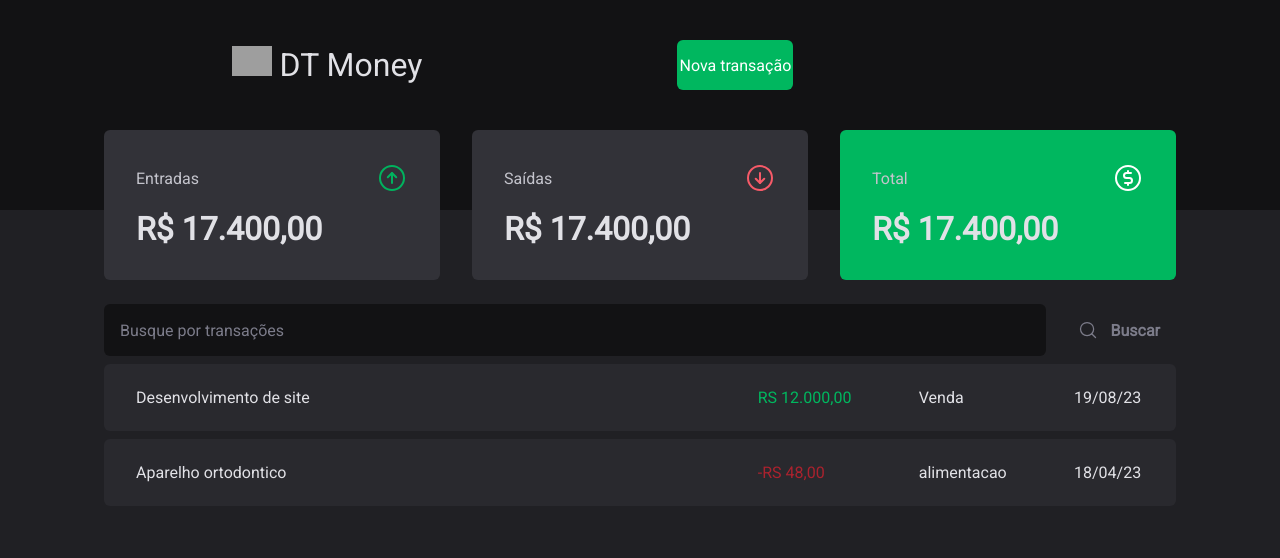
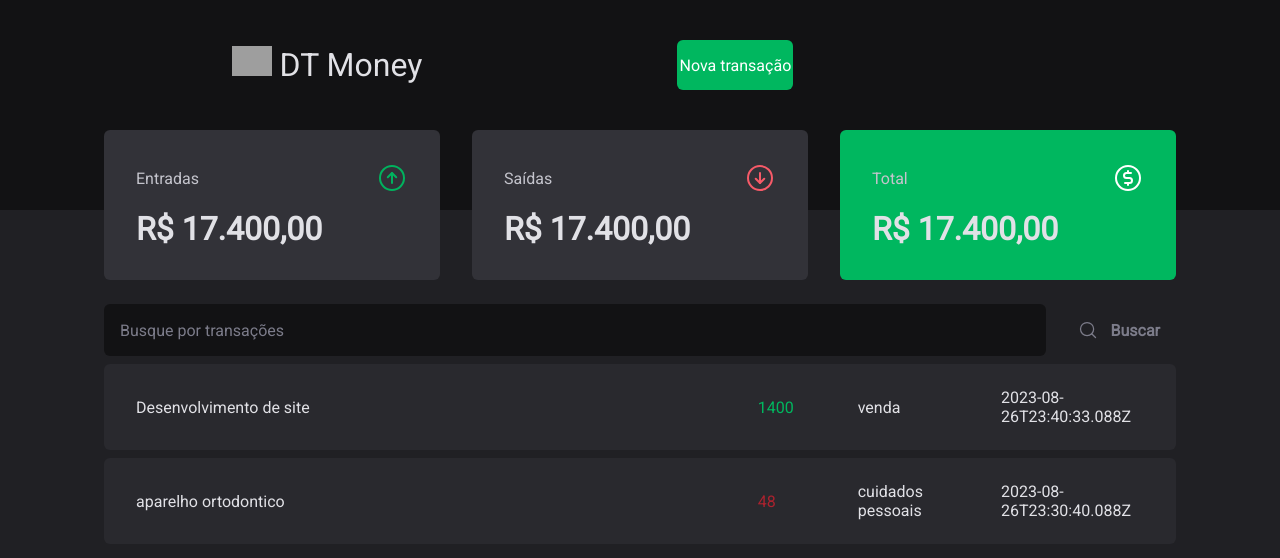
Before and after one commit to Guilhermefonseca2021/money-dt-withAPI, a React (Vite) app: page / in a window 1280 px wide. Shown: the top 558 px of the page. Built offline with nearby package versions, Linux system fonts and the light colour scheme; data requests are answered from the project's data file; grey boxes are pictures that could not be loaded.

Commit message:
API service integration

```diff
--- a/package.json
+++ b/package.json
@@ -5,13 +5,16 @@
   "type": "module",
   "scripts": {
     "dev": "vite",
+    "dev:server": "json-server server.json -p 3333 -w -d 500",
     "build": "tsc && vite build",
     "lint": "eslint . --ext ts,tsx --report-unused-disable-directives --max-warnings 0",
     "preview": "vite preview"
   },
   "dependencies": {
     "@radix-ui/react-dialog": "^1.0.4",
+    "@radix-ui/react-radio-group": "^1.1.3",
     "@types/styled-components": "^5.1.26",
+    "express": "^4.18.2",
     "phosphor-react": "^1.4.1",
     "react": "^18.2.0",
     "react-dom": "^18.2.0",
@@ -26,6 +29,7 @@
     "eslint": "^8.45.0",
     "eslint-plugin-react-hooks": "^4.6.0",
     "eslint-plugin-react-refresh": "^0.4.3",
+    "json-server": "^0.17.3",
     "typescript": "^5.0.2",
     "vite": "^4.4.5"
   }
--- /dev/null
+++ b/server.json
@@ -0,0 +1,20 @@
+{
+    "transactions": [
+    {
+        "id": 1,
+        "description": "Desenvolvimento de site",
+        "type": "income",
+        "category": "venda",
+        "price": 1400,
+        "createAt": "2023-08-26T23:40:33.088Z"
+    },
+    {
+      "id": 2,
+      "description": "aparelho ortodontico",
+      "type": "outcome",
+      "category": "cuidados pessoais",
+      "price": 48,
+      "createAt": "2023-08-26T23:30:40.088Z"
+  }
+    ]
+}
--- a/src/components/NewTransationModal/index.tsx
+++ b/src/components/NewTransationModal/index.tsx
@@ -1,6 +1,7 @@
 import * as Dialog from '@radix-ui/react-dialog'
 import { Overlay, Content, CloseButton, TransationType, TransationTypeButton} from './styles'
 import { ArrowCircleDown, ArrowCircleUp, X } from 'phosphor-react'
+
 
 export function NewTransationModal() {
     return (
@@ -24,12 +25,12 @@ export function NewTransationModal() {
 
                         <TransationType>
 
-                            <TransationTypeButton variant='income'>
+                            <TransationTypeButton variant='income' value='income'>
                                 <ArrowCircleUp size={24} />
                                 Entrada
                             </TransationTypeButton>
 
-                            <TransationTypeButton variant='outcome'>
+                            <TransationTypeButton variant='outcome' value='outcome'>
                                 <ArrowCircleDown size={24} />
                                 Saída
                             </TransationTypeButton>
--- a/src/components/NewTransationModal/styles.ts
+++ b/src/components/NewTransationModal/styles.ts
@@ -1,5 +1,7 @@
 import { styled } from "styled-components";
 import * as Dialog from '@radix-ui/react-dialog'
+// forma para enviar nossos dados como radio 'opcoes' do form enviadas pelo user
+import * as RadioGroup from '@radix-ui/react-radio-group';
 
 export const Overlay = styled(Dialog.Overlay)`
     position: fixed;
@@ -58,7 +60,7 @@ export const Content = styled(Dialog.Content)`
     }
 `;
 
-export const TransationType = styled.div`
+export const TransationType = styled(RadioGroup.Root)`
     display: flex;
     grid-template-columns: repeat(2, 1fr);
     gap: 1rem;
@@ -69,7 +71,7 @@ interface TransationTypeButtonProps {
     variant: 'income' | 'outcome';
 }
 
-export const TransationTypeButton = styled.button<TransationTypeButtonProps>`
+export const TransationTypeButton = styled(RadioGroup.Item)<TransationTypeButtonProps>`
     background: ${props => props.theme['gray-700']};
     padding: 1rem;
     width: 100%;
@@ -85,6 +87,20 @@ export const TransationTypeButton = styled.button<TransationTypeButtonProps>`
     svg {
         color: ${props => props.variant == 'income' ? props.theme['green-500'] : props.theme['red-500']};
     }
+
+    &[data-state='unchecked']:hover {
+        transition: all .2s;
+        background: ${props => props.variant == 'income' ? props.theme['gray-600'] : props.theme['gray-600']};
+    }
+
+    &[data-state='checked'] {
+        ${props => props.theme.white};
+        background: ${props => props.variant == 'income' ? props.theme['green-500'] : props.theme['red-500']};
+
+        svg {
+            color: ${props => props.theme.white};
+        }
+    }
 `;
 
 export const CloseButton = styled(Dialog.Close)`
--- a/src/pages/Transations/index.tsx
+++ b/src/pages/Transations/index.tsx
@@ -1,10 +1,33 @@
+import { useEffect, useState } from "react";
 import { Header } from "../../components/Header/Header";
 import { Summary } from "../../components/Summary";
 import { SearchForm } from "./components/SearchForm";
 import { PriceHighLight, TransationContainer, TransationsTable } from "./styles";
 
+interface Transactions {
+    id: number,
+    description: string,
+    type: 'income' | 'outcome',
+    category: string,
+    price: number,
+    createAt: string;
+}
 
 export function Transations() {
+    const [transactions, setTransactions] = useState<Transactions[]>([])
+
+    async function loadTransactions() {
+        const response = await fetch('http://localhost:3333/transactions')
+        const data = await response.json();
+
+        setTransactions(data);
+    }
+
+    useEffect( () => {
+        loadTransactions()
+    }, [])
+
+
     return (
         <div>
             <Header />
@@ -15,26 +38,20 @@ export function Transations() {
 
                 <TransationsTable>
                     <tbody>
-                        <tr>
-                            <td width="58%">Desenvolvimento de site</td>
-                            <td>
-                                <PriceHighLight variant="income">
-                                    RS 12.000,00
-                                </PriceHighLight>
-                            </td>
-                            <td>Venda</td>
-                            <td>19/08/23</td>
-                        </tr>
-                        <tr>
-                            <td width="58%">Aparelho ortodontico</td>
-                            <td>
-                                <PriceHighLight variant="outcome">
-                                    -RS 48,00
-                                </PriceHighLight>
-                            </td>
-                            <td>alimentacao</td>
-                            <td>18/04/23</td>
-                        </tr>
+                        {transactions.map(transactions => {
+                            return (
+                                <tr key={transactions.id}>
+                                    <td width="58%">{transactions.description}</td>
+                                    <td>
+                                        <PriceHighLight variant={transactions.type}>
+                                            {transactions.price}
+                                        </PriceHighLight>
+                                    </td>
+                                    <td>{transactions.category}</td>
+                                    <td>{transactions.createAt}</td>
+                                </tr>
+                            )
+                        })}
                     </tbody>
                 </TransationsTable>
             </TransationContainer>
```
Also changed, not shown: 2 other files (tests, documents, lock files or other folders).
